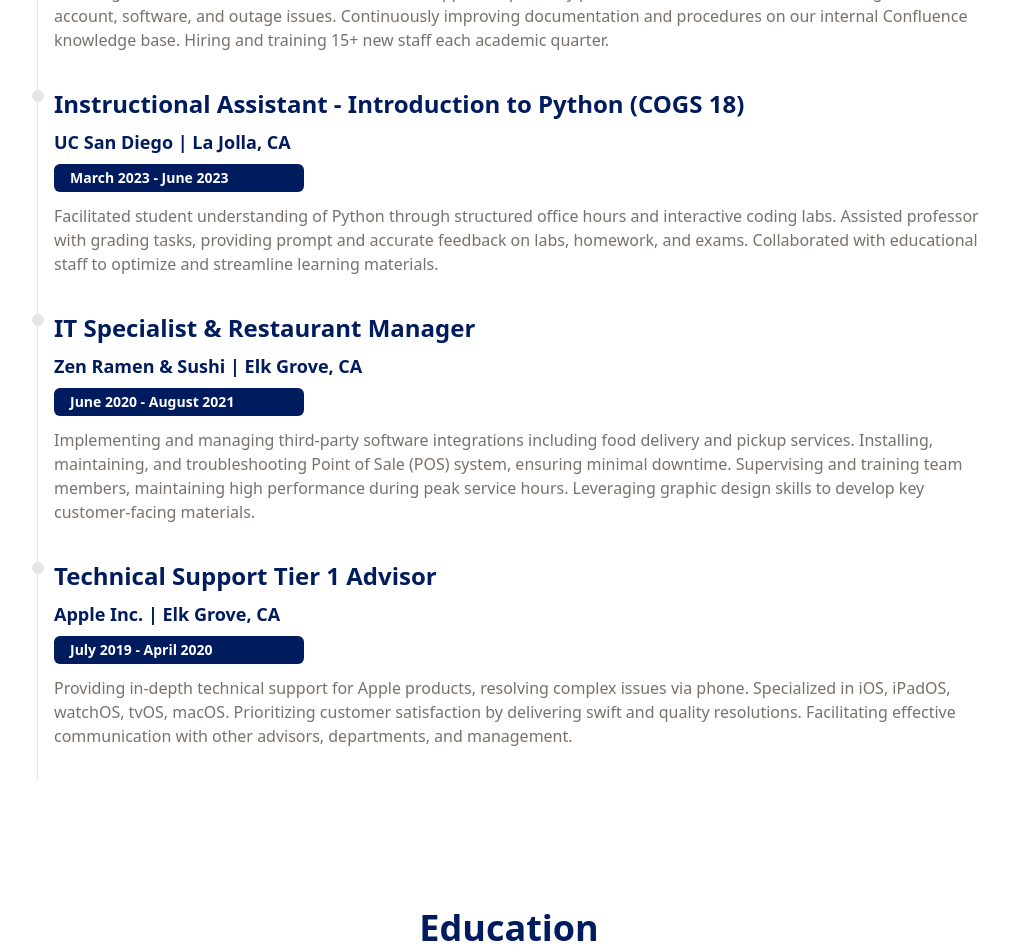
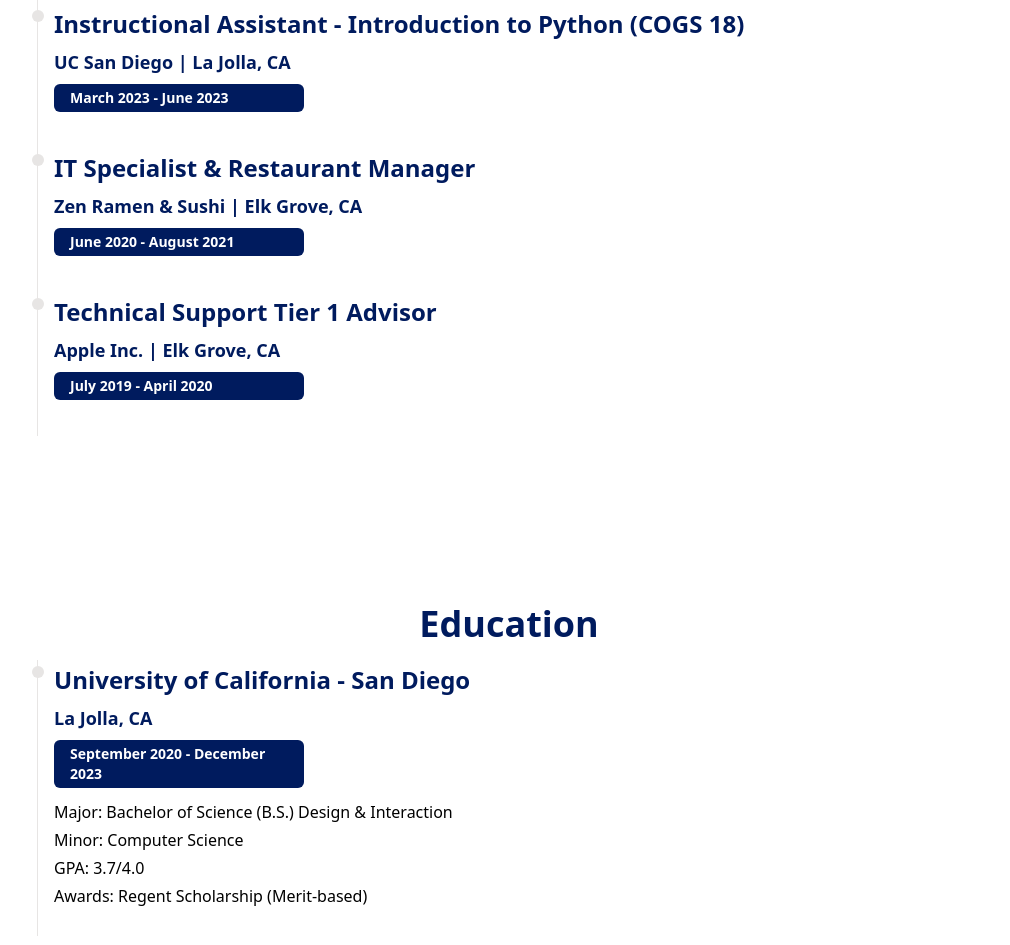
Before and after one commit to mingsonleung/react-portfolio-site, a React (Vite) app: page / in a window 1280 px wide. Shown: the part 1060-2005 px from the top of the page, without its empty margins (163-1173 px from the left). Built offline with nearby package versions, Linux system fonts and the light colour scheme; no server answers.

Commit message:
Removed duplicate resume information

```diff
--- a/src/components/Work.jsx
+++ b/src/components/Work.jsx
@@ -6,29 +6,25 @@ const data = [
     title: "UC San Diego | La Jolla, CA",
     year: "September 2021 - October 2023",
     role: "Lead Technician - ITS Service Desk",
-    details:
-      "Assisting UCSD students, staff, and affiliates with support requests by phone, email, and chat. Troubleshooting network, account, software, and outage issues. Continuously improving documentation and procedures on our internal Confluence knowledge base. Hiring and training 15+ new staff each academic quarter.",
+    details: "",
   },
   {
     title: "UC San Diego | La Jolla, CA",
     year: "March 2023 - June 2023",
     role: "Instructional Assistant - Introduction to Python (COGS 18)",
-    details:
-      "Facilitated student understanding of Python through structured office hours and interactive coding labs. Assisted professor with grading tasks, providing prompt and accurate feedback on labs, homework, and exams. Collaborated with educational staff to optimize and streamline learning materials.",
+    details: "",
   },
   {
     title: "Zen Ramen & Sushi | Elk Grove, CA",
     year: "June 2020 - August 2021",
     role: "IT Specialist & Restaurant Manager",
-    details:
-      "Implementing and managing third-party software integrations including food delivery and pickup services. Installing, maintaining, and troubleshooting Point of Sale (POS) system, ensuring minimal downtime. Supervising and training team members, maintaining high performance during peak service hours. Leveraging graphic design skills to develop key customer-facing materials.",
+    details: "",
   },
   {
     title: "Apple Inc. | Elk Grove, CA",
     year: "July 2019 - April 2020",
     role: "Technical Support Tier 1 Advisor",
-    details:
-      "Providing in-depth technical support for Apple products, resolving complex issues via phone. Specialized in iOS, iPadOS, watchOS, tvOS, macOS. Prioritizing customer satisfaction by delivering swift and quality resolutions. Facilitating effective communication with other advisors, departments, and management.",
+    details: "",
   },
 ];
 
@@ -36,8 +32,7 @@ const Work = () => {
   return (
     <div
       id="work"
-      className="max-w-[1040px] min-h-screen m-auto md:pl-20 p-4 py-16"
-    >
+      className="max-w-[1040px] min-h-screen m-auto md:pl-20 p-4 py-16">
       <h1 className="mb-4 text-4xl font-bold text-center text-[#001b5e]">
         Work
       </h1>
```
